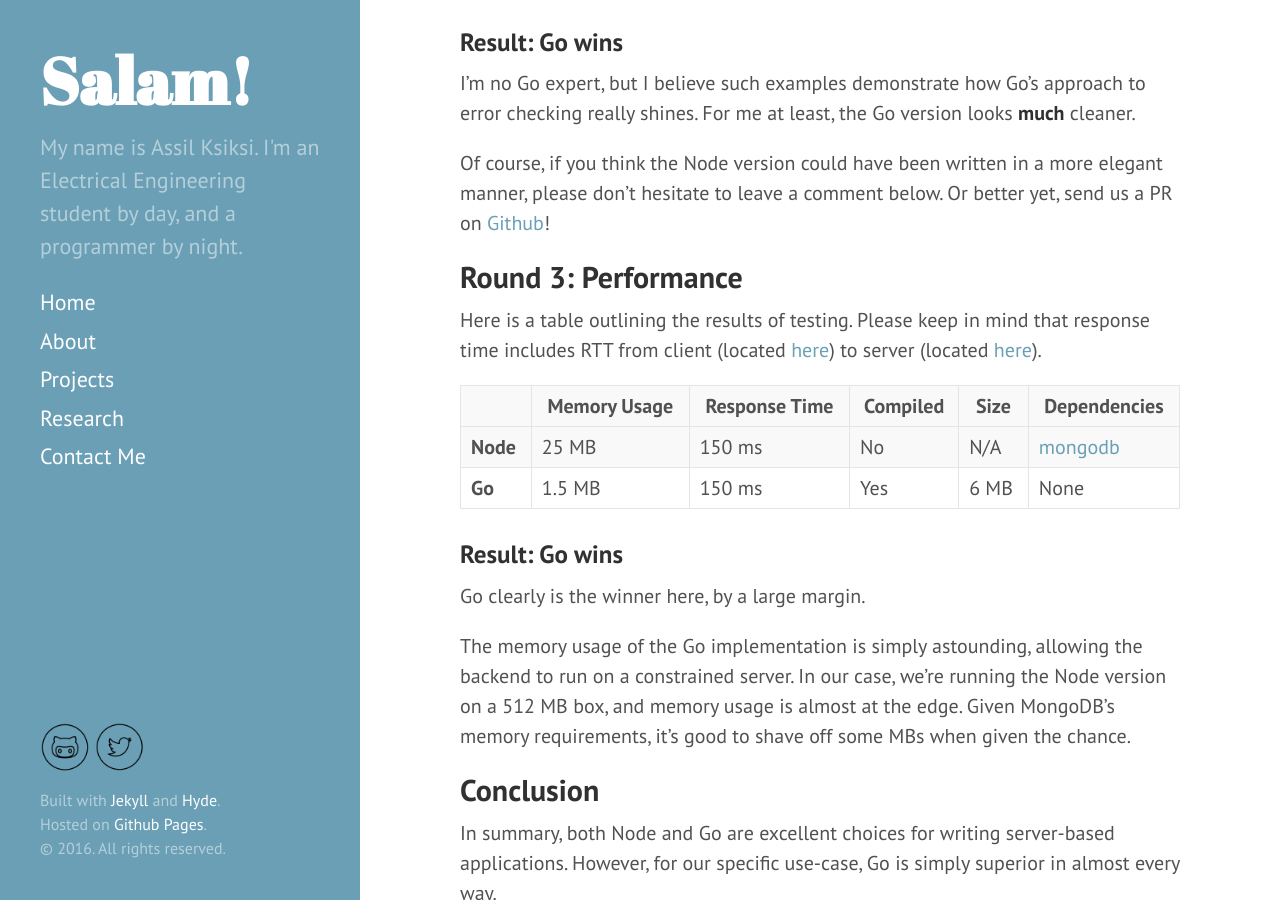
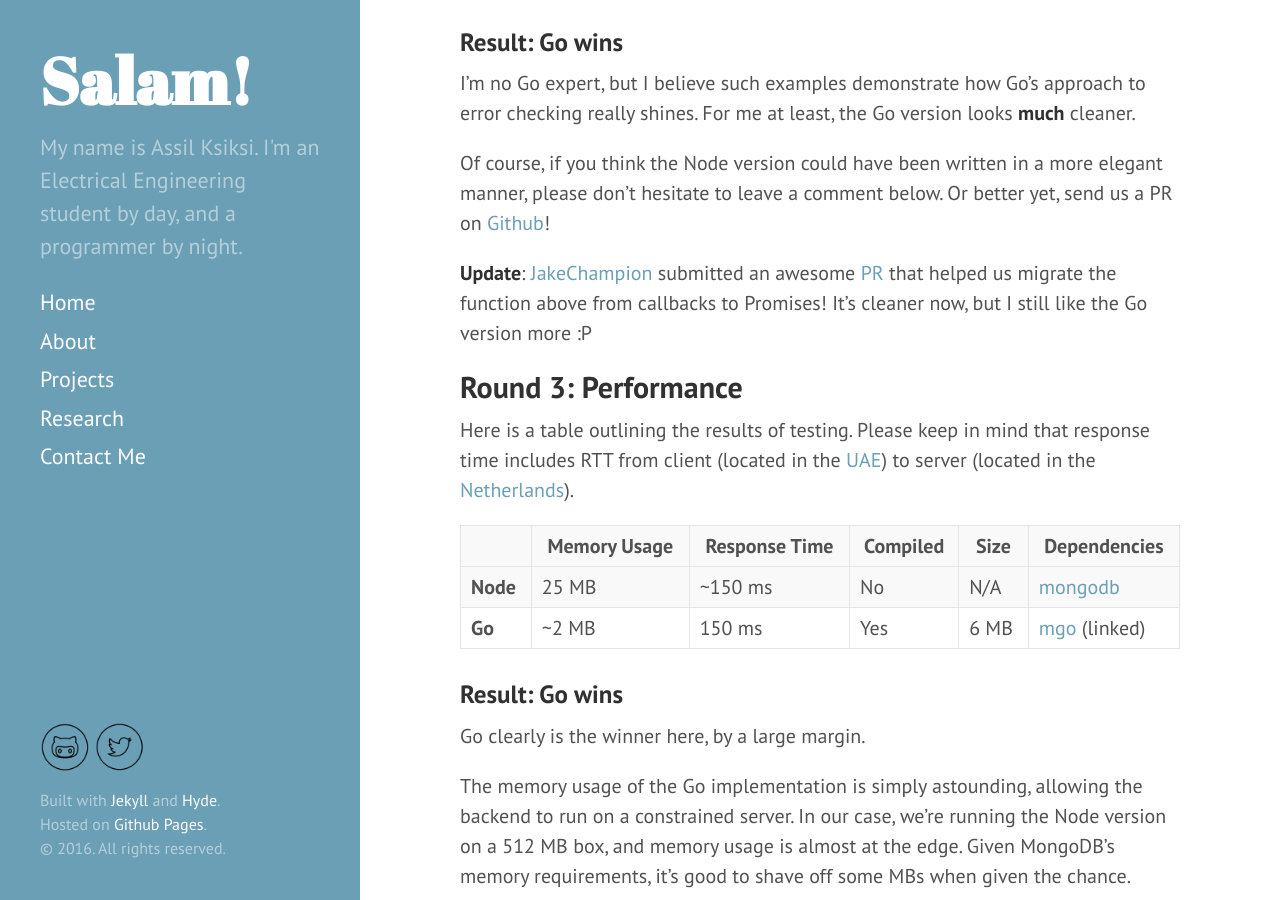
Before and after one commit to aksiksi/blog, a Jekyll site: the page built from _posts/2015-11-07-roadomatic-node-vs-go.md, in a window 1280 px wide and 900 px high, scrolled down 7058 px. Built offline with Jekyll 4.4.1, drawn with Linux system fonts in a browser that asks for light colours; comment, search, counter and statistics services are not loaded; some of the changed text lies outside the part shown.

Commit message:
Updated post with some useful info

```diff
--- a/_posts/2015-11-07-roadomatic-node-vs-go.md
+++ b/_posts/2015-11-07-roadomatic-node-vs-go.md
@@ -299,9 +299,11 @@
 
 Of course, if you think the Node version could have been written in a more elegant manner, please don't hesitate to leave a comment below. Or better yet, send us a PR on [Github](https://github.com/aksiksi/roadomatic)!
 
+**Update**: [JakeChampion](https://github.com/JakeChampion) submitted an awesome [PR](https://github.com/aksiksi/roadomatic/pull/2) that helped us migrate the function above from callbacks to Promises! It's cleaner now, but I still like the Go version more :P
+
 ## Round 3: Performance
 
-Here is a table outlining the results of testing. Please keep in mind that response time includes RTT from client (located [here](https://www.google.ae/maps/place/United+Arab+Emirates/@24.2947031,49.4553835,6z/)) to server (located [here](https://www.google.com/maps/place/Netherlands/@52.1917355,3.0369517,7z/)).
+Here is a table outlining the results of testing. Please keep in mind that response time includes RTT from client (located in the [UAE](https://www.google.ae/maps/place/United+Arab+Emirates/@24.2947031,49.4553835,6z/)) to server (located in the [Netherlands](https://www.google.com/maps/place/Netherlands/@52.1917355,3.0369517,7z/)).
 
 <table>
   <tr>
@@ -316,18 +318,18 @@
     <tr>
       <td><b>Node</b></td>
       <td>25 MB</td>
-      <td>150 ms</td>
+      <td>~150 ms</td>
       <td>No</td>
       <td>N/A</td>
       <td><a href="https://www.npmjs.com/package/mongodb">mongodb</a></td>
     </tr>
     <tr>
       <td><b>Go</b></td>
-      <td>1.5 MB</td>
+      <td>~2 MB</td>
       <td>150 ms</td>
       <td>Yes</td>
       <td>6 MB</td>
-      <td>None</td>
+      <td><a href="http://labix.org/mgo">mgo</a> (linked)</td>
     </tr>
   </tbody>
 </table>
```
Also changed, not shown: other parts of _posts/2015-11-07-roadomatic-node-vs-go.md (+2 -8 lines).
